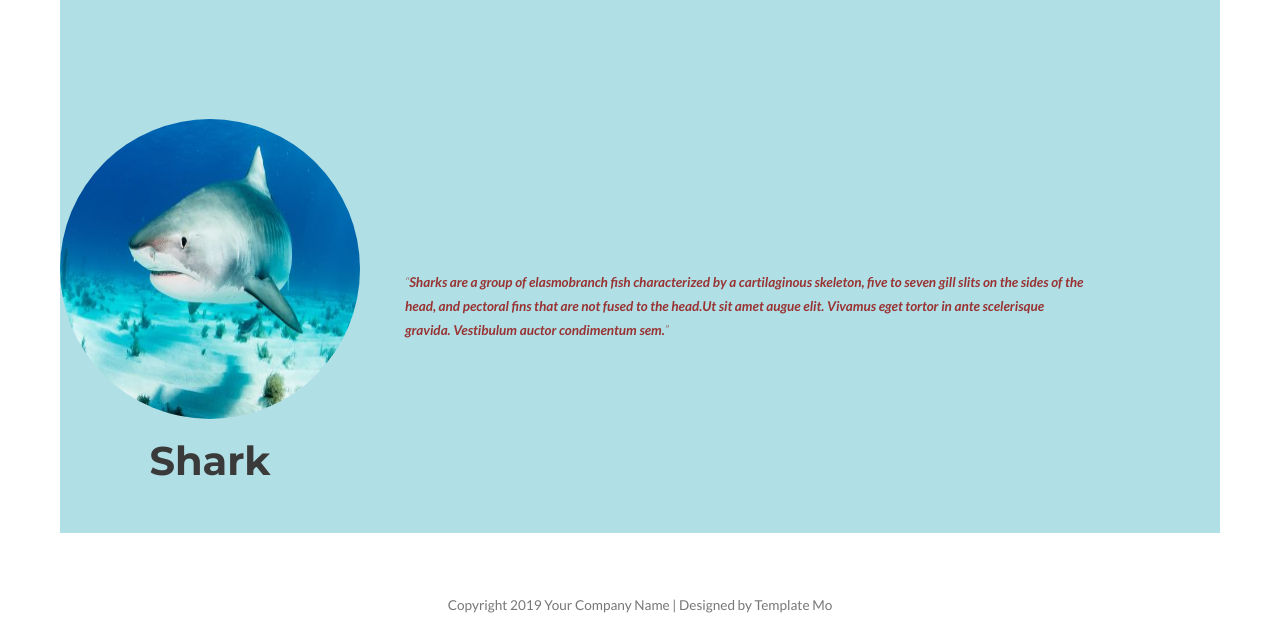
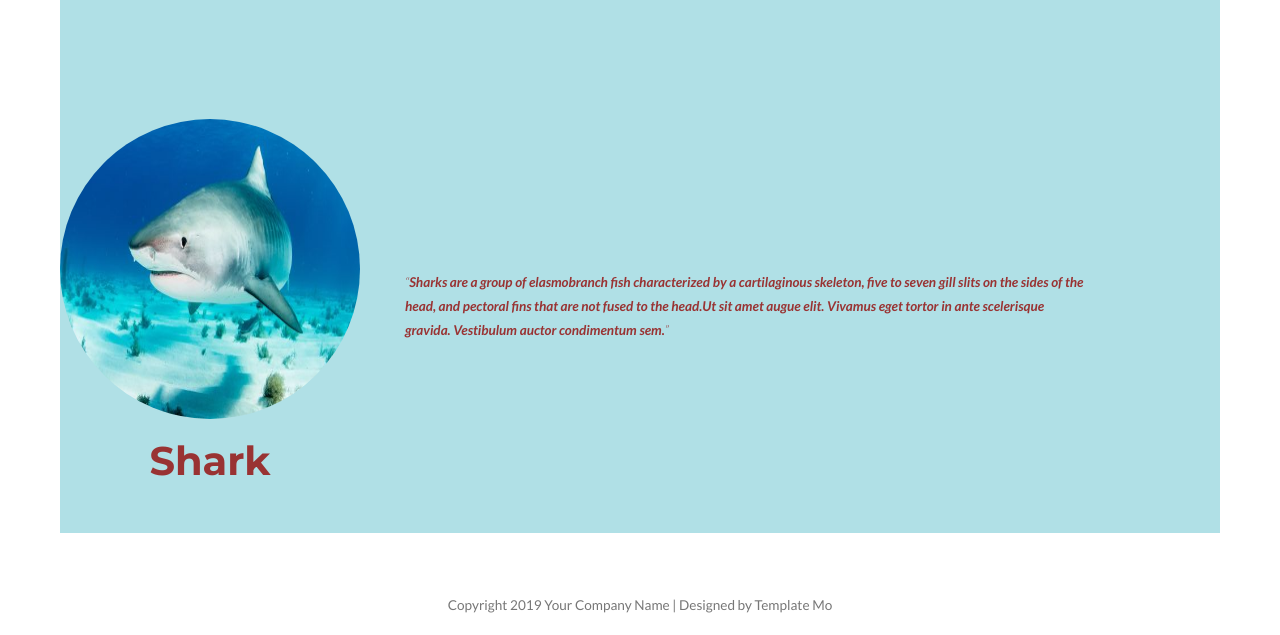
Before and after one commit to Royaaaaaa/IEProject, a Django app: page /1 in a window 1280 px wide. Shown: the part 1620-2255 px from the top of the page. Run offline with Django 3.2, Linux system fonts and the light colour scheme; data comes from the database, SQL or seed files in the repository; some libraries are stand-ins or nearby versions.

```diff
--- a/static/app01/css/templatemo-style.css
+++ b/static/app01/css/templatemo-style.css
@@ -94,6 +94,7 @@ h2 { font-size: 1.8rem; }
 .tm-text-color-primary { color: #993333; }
 .tm-text-color-white { color: white; }
 .tm-text-color-gray { color: #666666; }
+.tm-text-color-blue { color: peru;}
 .tm-font-thin { font-weight: 300; }
 .tm-max-w-400 { max-width: 400px; }
 
--- a/templates/app01/showDetail.html
+++ b/templates/app01/showDetail.html
@@ -118,14 +118,14 @@
       {% if animal.aName == "shark" %}
           <div class="gallery">
           <img src="static/app01/img/shark1.jpg" width="300" height="300" class="center-block"></a>
-              <div class="desc"><h1 class="tm-text-color-black tm-site-name">Shark</h1></div>
+              <div class="desc"><h1 class="tm-text-color-primary tm-site-name">Shark</h1></div>
           </div>
       {% endif %}
 
       {% if animal.aName == "Flatback turtle" %}
           <div class="gallery">
           <img src="static/app01/img/Flatback turtle1.jpg" width="300" height="300" class="center-block"></a>
-              <div class="desc"><h1 class="tm-text-color-black tm-site-name">&nbsp;Flatback turtle</h1></div>
+              <div class="desc"><h1 class="tm-text-color-primary tm-site-name">&nbsp;Flatback turtle</h1></div>
           </div>
       {% endif %}
 
```
